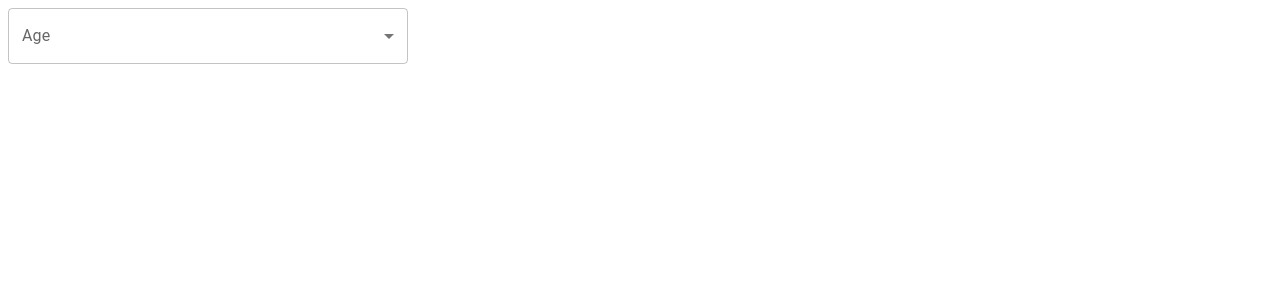
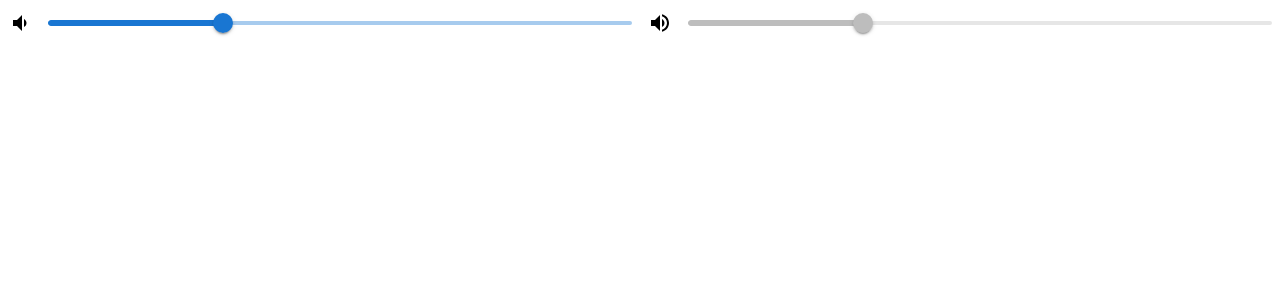
Before and after one commit to iampooran/materialui, a React (Create React App) app: page / in a window 1280 px wide. Shown: the top 300 px of the page. Built offline with nearby package versions, Linux system fonts and the light colour scheme.

Commit message:
Slider Added

```diff
--- a/src/App.js
+++ b/src/App.js
@@ -5,7 +5,8 @@
 // import FloatingActionButtonExample from "./components/FloatingActionButtonExample";
 // import RadioGroupExample from "./components/RadioGroupExample";
 
-import SelectExample from "./components/SelectExample";
+// import SelectExample from "./components/SelectExample";
+import SliderExample from "./components/SliderExample";
 
 // import RatingExample from "./components/RatingExample";
 function App() {
@@ -18,7 +19,8 @@ function App() {
       {/* <FloatingActionButtonExample/> */}
       {/* <RadioGroupExample/> */}
       {/* <RatingExample /> */}
-      <SelectExample/>
+      {/* <SelectExample/> */}
+      <SliderExample/>
     </div>
   );
 }
--- /dev/null
+++ b/src/components/SliderExample.jsx
@@ -0,0 +1,24 @@
+import { VolumeDown, VolumeUp } from "@mui/icons-material";
+import { Slider, Stack } from "@mui/material";
+import React from "react";
+
+const SliderExample = () => {
+  const [value, setValue] = React.useState(30);
+
+  const handleChange = (event, newValue) => {
+    setValue(newValue);
+  };
+  return (
+    <div>
+      <Stack spacing={2} direction="row" sx={{ mb: 1 }} alignItems="center">
+        <VolumeDown />
+        <Slider aria-label="Volume" value={value} onChange={handleChange} />
+        <VolumeUp />
+
+      <Slider disabled defaultValue={30} aria-label="Disabled slider" />
+      </Stack>
+    </div>
+  );
+};
+
+export default SliderExample;
```
